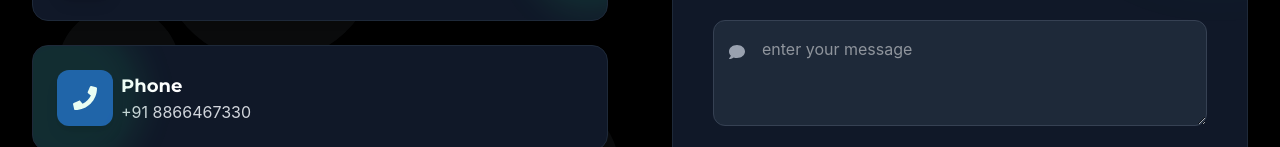
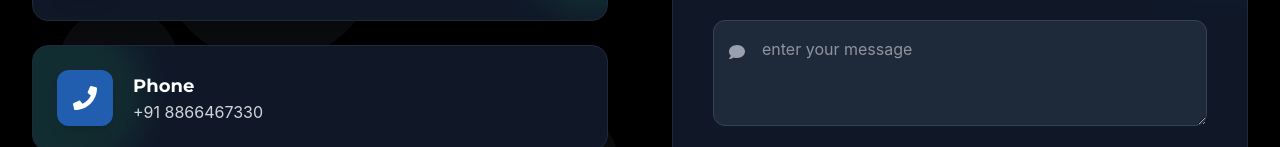
Before and after one commit to rickypatel18/personal-portfolio, a Next.js app: page /contact in a window 1280 px wide. Shown: the part 653-800 px from the top of the page. Built offline with nearby package versions, Linux system fonts and the light colour scheme; a web font is replaced by a local one.

Commit message:
issue fix in contact page

```diff
--- a/src/app/contact/ContactForm.tsx
+++ b/src/app/contact/ContactForm.tsx
@@ -255,7 +255,7 @@ export default function ContactForm() {
                   ease: "easeInOut",
                 }}
               />
-              <div className="flex items-center gap-2 lg:gap-5relative z-10">
+              <div className="flex items-center gap-2 lg:gap-5 relative z-10">
                 <motion.div
                   className="p-4 rounded-xl bg-blue-500/60 text-white shadow-lg"
                   whileHover={{ rotate: -15, scale: 1.1 }}
```
